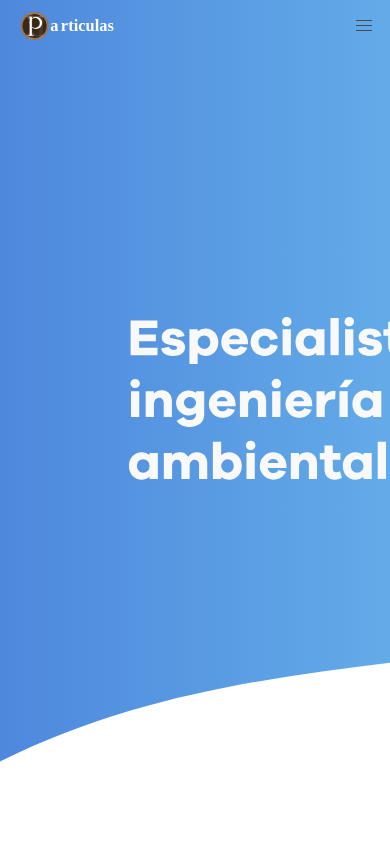
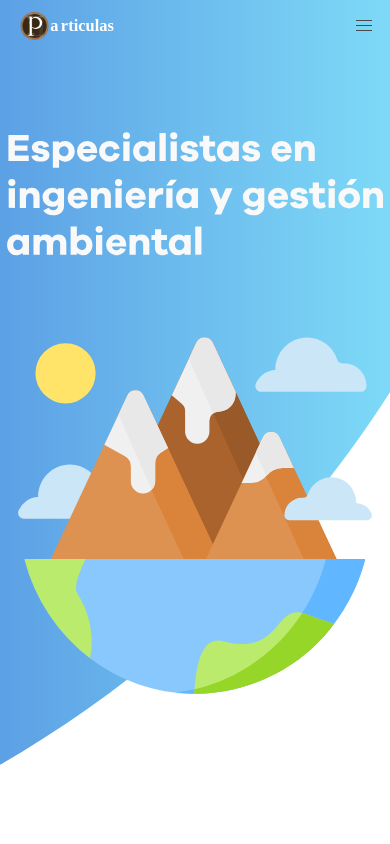
Before and after one commit to progressio-spa/particulasCL, a Vue app: page /#/ in a window 390 px wide. Shown: the top 844 px of the page. Built offline with nearby package versions, Linux system fonts and the light colour scheme.

Commit message:
CHG: se configuran fondos responsivos

```diff
--- a/src/sections/Index.vue
+++ b/src/sections/Index.vue
@@ -1,7 +1,5 @@
 <template>
 	<section class="hero is-link is-fullheight">
-		<div class="hero-body">
-		</div>
 	</section>
 </template>
 
@@ -11,7 +9,7 @@
 
 <style scoped>
 
-.hero-body {
+.hero{
 	display:  flex;
 	flex-direction: column;
 	justify-content: flex-start;
@@ -23,4 +21,9 @@
 	background-size: cover;
 }
 
+@media (max-width: 1024px) {.hero {background: white url('../assets/mobile/indexPageMobile.svg') center / cover;}}
+@media (max-width:  768px) {.hero {background: white url('../assets/tablet/indexPageTablet.svg') center / cover;}}
+
+
+
 </style>
```
